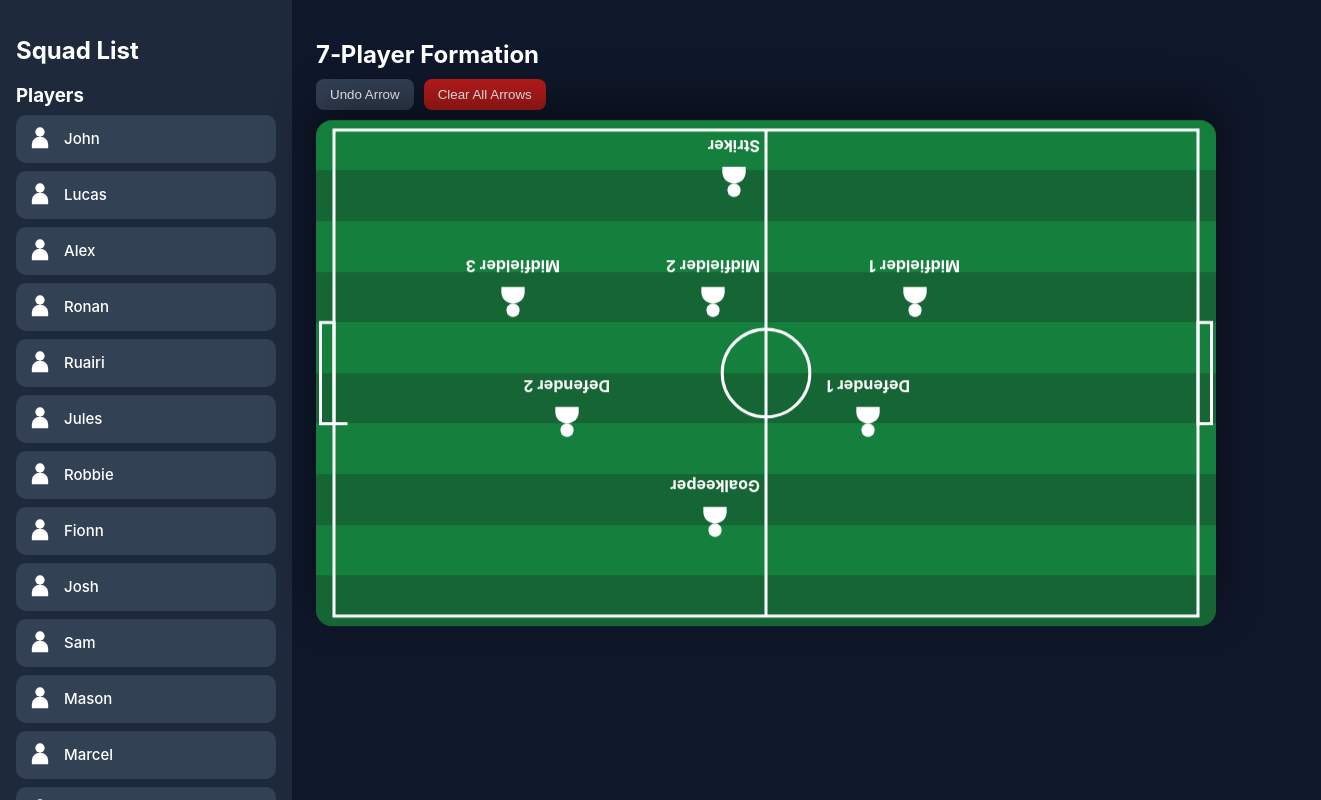
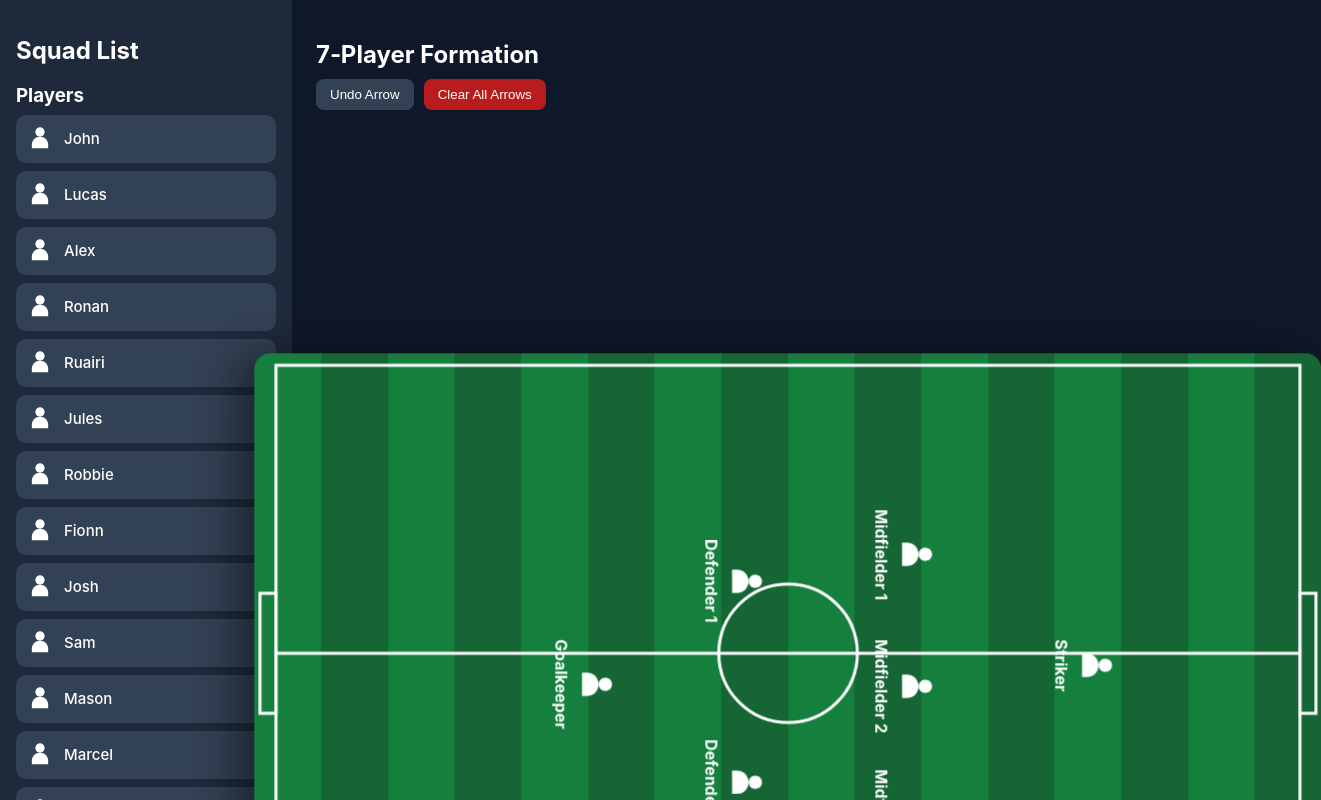
Before and after one commit to mccarr10/TacticsBoard, a React (Vite) app: page / in a window 1280 px wide. Both pictures are taken after a click on the button "Select Team". Shown: the top 800 px of the page, 1321 px wide, since content can reach past the window. Built offline with nearby package versions, Linux system fonts and the light colour scheme.

Commit message:
Change pitch layout to portrait format
Updated the pitch layout to a portrait format, adjusting player positions and dimensions accordingly.

```diff
--- a/src/components/PitchBoard.jsx
+++ b/src/components/PitchBoard.jsx
@@ -8,15 +8,15 @@ const squad = [
   "Sonny", "Charlie", "Cian"
 ];
 
-// --- FIXED 7‑PLAYER FORMATION (upright layout, rotated visually) ---
+// --- 7‑PLAYER FORMATION (portrait layout) ---
 const formation = [
-  { id: "GK", label: "Goalkeeper", x: 450, y: 80 },
-  { id: "DEF1", label: "Defender 1", x: 300, y: 180 },
-  { id: "DEF2", label: "Defender 2", x: 600, y: 180 },
-  { id: "MID1", label: "Midfielder 1", x: 250, y: 300 },
-  { id: "MID2", label: "Midfielder 2", x: 450, y: 300 },
-  { id: "MID3", label: "Midfielder 3", x: 650, y: 300 },
-  { id: "STR", label: "Striker", x: 450, y: 420 }
+  { id: "GK", label: "Goalkeeper", x: 280, y: 700 },
+  { id: "DEF1", label: "Defender 1", x: 180, y: 550 },
+  { id: "DEF2", label: "Defender 2", x: 380, y: 550 },
+  { id: "MID1", label: "Midfielder 1", x: 150, y: 380 },
+  { id: "MID2", label: "Midfielder 2", x: 280, y: 380 },
+  { id: "MID3", label: "Midfielder 3", x: 410, y: 380 },
+  { id: "STR", label: "Striker", x: 280, y: 200 }
 ];
 
 export default function PitchBoard() {
@@ -152,7 +152,7 @@ export default function PitchBoard() {
           </button>
         </div>
 
-        {/* ROTATED PITCH */}
+        {/* PORTRAIT PITCH */}
         <div
           onMouseDown={start}
           onMouseMove={move}
@@ -160,24 +160,26 @@ export default function PitchBoard() {
           style={{
             position: "relative",
             width: "100%",
-            maxWidth: "900px",
-            aspectRatio: "16/9",
+            maxWidth: "600px",
+            aspectRatio: "9/16",
             background: "#14532d",
             borderRadius: "16px",
             overflow: "hidden",
             boxShadow: "0 18px 45px rgba(0,0,0,0.45)",
-            transform: "rotate(180deg)"
+            transform: "rotate(90deg)",
+            transformOrigin: "center center",
+            margin: "0 auto"
           }}
         >
           {/* Grass stripes */}
-          {[...Array(10)].map((_, i) => (
+          {[...Array(16)].map((_, i) => (
             <div
               key={i}
               style={{
                 position: "absolute",
-                top: `${i * 10}%`,
+                top: `${i * 6.25}%`,
                 width: "100%",
-                height: "10%",
+                height: "6.25%",
                 background: i % 2 === 0 ? "#166534" : "#15803d"
               }}
             />
@@ -187,15 +189,13 @@ export default function PitchBoard() {
           <svg width="100%" height="100%" style={{ position: "absolute" }}>
             <rect x="2%" y="2%" width="96%" height="96%" fill="none" stroke="white" strokeWidth="3" />
             <line x1="50%" y1="2%" x2="50%" y2="98%" stroke="white" strokeWidth="3" />
-            <circle cx="50%" cy="50%" r="6%" stroke="white" strokeWidth="3" fill="none" />
+            <circle cx="50%" cy="50%" r="8%" stroke="white" strokeWidth="3" fill="none" />
 
-            {/* TOP GOAL (rotated) */}
-            <rect x="0.5%" y="40%" width="1.5%" height="20%" fill="none" stroke="white" strokeWidth="3" />
-            <line x1="0.5%" y1="40%" x2="2%" y2="40%" stroke="white" strokeWidth="3" />
+            {/* TOP GOAL */}
+            <rect x="40%" y="0.5%" width="20%" height="1.5%" fill="none" stroke="white" strokeWidth="3" />
 
-            {/* BOTTOM GOAL (rotated) */}
-            <rect x="98%" y="40%" width="1.5%" height="20%" fill="none" stroke="white" strokeWidth="3" />
-            <line x1="98%" y1="40%" x2="96.5%" y2="40%" stroke="white" strokeWidth="3" />
+            {/* BOTTOM GOAL */}
+            <rect x="40%" y="98%" width="20%" height="1.5%" fill="none" stroke="white" strokeWidth="3" />
           </svg>
 
           {/* Arrows */}
```
